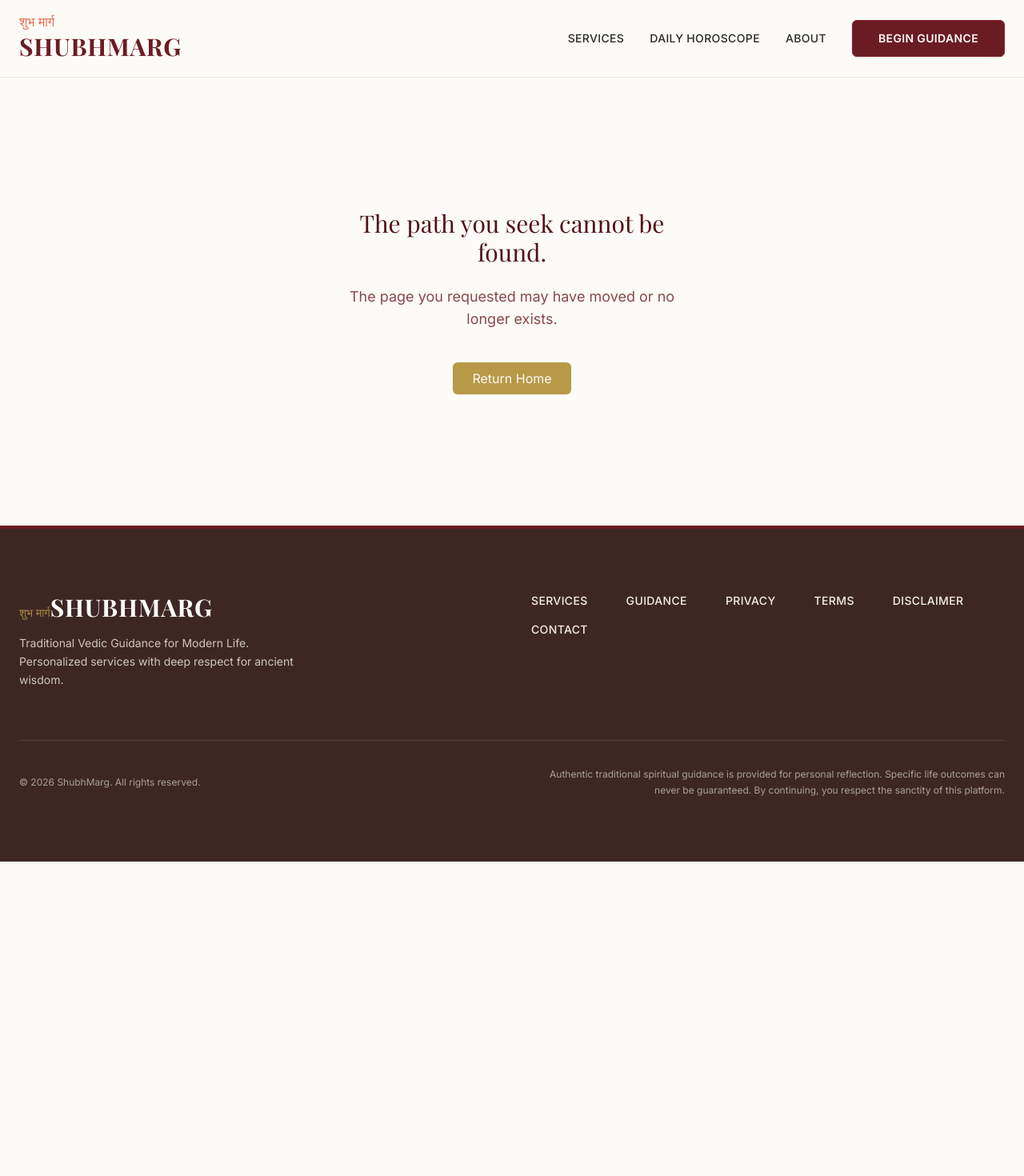
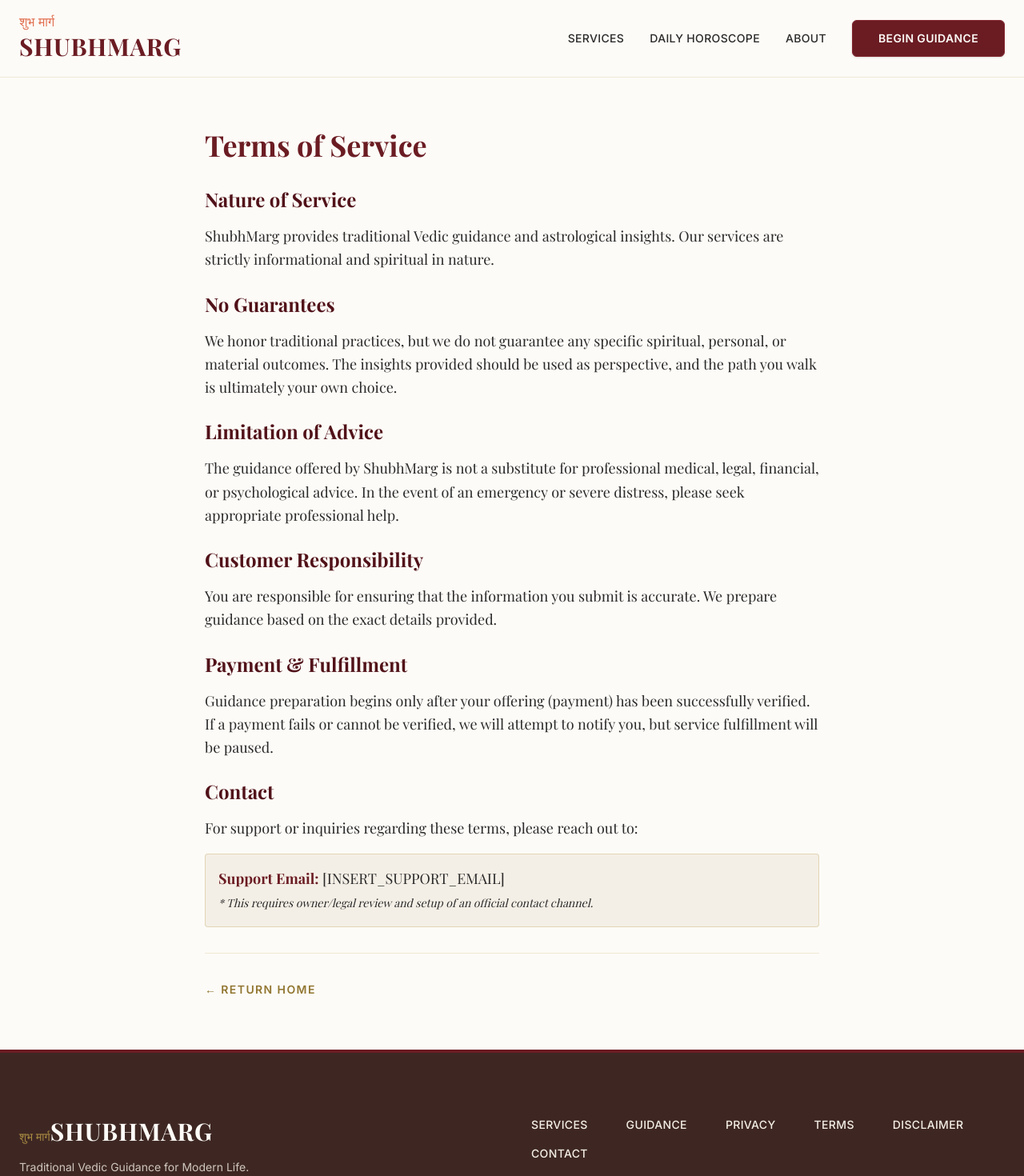
Before and after one commit to Sourabhdev002/shubhmarg, a Next.js app: page /terms in a window 1280 px wide. Before the commit this address had no page. Shown: the top 1470 px of the page at 80% size. Before the commit the page ends 1077 px from the top, so only its background shows below. Built offline with nearby package versions, Linux system fonts and the light colour scheme; a web font is replaced by a local one.

Commit message:
Add customer contact and privacy consent

```diff
--- a/src/app/admin/guidance-requests/AdminDashboardClient.tsx
+++ b/src/app/admin/guidance-requests/AdminDashboardClient.tsx
@@ -355,6 +355,10 @@ export default function AdminDashboardClient({ initialRequests }: Props) {
                     <dt className="text-sm font-medium text-gray-500">Full Name</dt>
                     <dd className="mt-1 text-sm text-gray-900 font-medium">{selectedRequest.full_name}</dd>
                   </div>
+                  <div className="bg-white p-3 border border-gray-100 rounded-lg shadow-sm">
+                    <dt className="text-sm font-medium text-gray-500">Email Address</dt>
+                    <dd className="mt-1 text-sm text-gray-900 font-medium">{selectedRequest.email || <span className="text-gray-400 italic">Not provided</span>}</dd>
+                  </div>
 
                   <div className="grid grid-cols-2 gap-4">
                     <div className="bg-white p-3 border border-gray-100 rounded-lg shadow-sm">
--- /dev/null
+++ b/src/app/privacy-policy/page.tsx
@@ -0,0 +1,60 @@
+import Link from "next/link";
+
+export const metadata = {
+  title: "Privacy Policy | ShubhMarg",
+  description: "How we collect, use, and protect your information.",
+};
+
+export default function PrivacyPolicy() {
+  return (
+    <div className="min-h-[80vh] bg-brand-ivory text-charcoal py-16 px-6">
+      <div className="max-w-3xl mx-auto space-y-8">
+        <h1 className="text-4xl font-bold font-serif text-brand-maroon">Privacy Policy</h1>
+
+        <div className="space-y-6 text-lg leading-relaxed font-serif">
+          <section>
+            <h2 className="text-2xl font-bold text-brand-maroon-dark mb-4">What Information We Collect</h2>
+            <p>
+              To provide personalized Vedic guidance, we collect your name, email address, and specific astrological details including your birth date, birth time, and birth location.
+            </p>
+          </section>
+
+          <section>
+            <h2 className="text-2xl font-bold text-brand-maroon-dark mb-4">Why We Collect This Information</h2>
+            <p>
+              Your astrological details are essential for preparing accurate, traditional guidance and analysis. Your name and email address are used strictly to securely deliver your requested guidance and communicate regarding your request.
+            </p>
+          </section>
+
+          <section>
+            <h2 className="text-2xl font-bold text-brand-maroon-dark mb-4">Who Has Access</h2>
+            <p>
+              Your information is accessed only by authorized ShubhMarg staff and our practitioners for the sole purpose of fulfilling your requested service. We do not sell your personal information.
+            </p>
+            <p className="mt-2 text-brand-saffron font-medium">
+              Important: Please avoid submitting any sensitive personal information that you do not want processed.
+            </p>
+          </section>
+
+          <section>
+            <h2 className="text-2xl font-bold text-brand-maroon-dark mb-4">Data Deletion and Contact</h2>
+            <p>
+              If you wish to have your information corrected or deleted from our records, or if you have any questions regarding how we handle your data, please contact us at:
+            </p>
+            <p className="mt-4 p-4 bg-brand-parchment rounded-sm border border-brand-gold/30">
+              <strong className="text-brand-maroon">Contact Email:</strong> [INSERT_CONTACT_EMAIL]
+              <br />
+              <em className="text-sm text-charcoal/70">* This requires owner/legal review and setup of an official contact channel.</em>
+            </p>
+          </section>
+        </div>
+
+        <div className="pt-8 border-t border-brand-gold/20">
+          <Link href="/" className="text-brand-gold-dark hover:text-brand-maroon font-semibold tracking-widest uppercase text-sm">
+            &larr; Return Home
+          </Link>
+        </div>
+      </div>
+    </div>
+  );
+}
--- a/src/app/request-guidance/actions.ts
+++ b/src/app/request-guidance/actions.ts
@@ -43,6 +43,9 @@ export async function submitGuidanceRequest(formData: GuidanceFormData) {
     if (!formData.fullName || formData.fullName.trim().length < 2) {
       return { success: false, error: "Full name is required and must be valid." };
     }
+    if (!formData.email || !/^\S+@\S+\.\S+$/.test(formData.email)) {
+      return { success: false, error: "A valid email address is required." };
+    }
     if (!formData.dateOfBirth || isNaN(Date.parse(formData.dateOfBirth))) {
       return { success: false, error: "A valid date of birth is required." };
     }
@@ -70,6 +73,9 @@ export async function submitGuidanceRequest(formData: GuidanceFormData) {
     if (!SERVICES.includes(formData.service)) {
       return { success: false, error: "Invalid service selected." };
     }
+    if (!formData.privacyConsent) {
+      return { success: false, error: "You must agree to the Privacy Policy and Terms of Service to proceed." };
+    }
 
     // 3. Generate Reference ID
     // Format: SHUBH-XXXXXX
@@ -87,6 +93,7 @@ export async function submitGuidanceRequest(formData: GuidanceFormData) {
           reference_id: referenceId,
           concern: formData.concern,
           full_name: formData.fullName.trim(),
+          email: formData.email.trim(),
           date_of_birth: formData.dateOfBirth,
           time_of_birth: formData.timeOfBirth || null,
           birth_place: formData.birthPlace.trim(),
@@ -95,6 +102,8 @@ export async function submitGuidanceRequest(formData: GuidanceFormData) {
           question: formData.question.trim(),
           service: formData.service,
           payment_amount: paymentAmount,
+          privacy_consent: true,
+          privacy_consent_at: new Date().toISOString(),
         }
       ]);
 
--- /dev/null
+++ b/src/app/terms/page.tsx
@@ -0,0 +1,71 @@
+import Link from "next/link";
+
+export const metadata = {
+  title: "Terms of Service | ShubhMarg",
+  description: "Terms and conditions for using ShubhMarg services.",
+};
+
+export default function TermsOfService() {
+  return (
+    <div className="min-h-[80vh] bg-brand-ivory text-charcoal py-16 px-6">
+      <div className="max-w-3xl mx-auto space-y-8">
+        <h1 className="text-4xl font-bold font-serif text-brand-maroon">Terms of Service</h1>
+
+        <div className="space-y-6 text-lg leading-relaxed font-serif">
+          <section>
+            <h2 className="text-2xl font-bold text-brand-maroon-dark mb-4">Nature of Service</h2>
+            <p>
+              ShubhMarg provides traditional Vedic guidance and astrological insights. Our services are strictly informational and spiritual in nature.
+            </p>
+          </section>
+
+          <section>
+            <h2 className="text-2xl font-bold text-brand-maroon-dark mb-4">No Guarantees</h2>
+            <p>
+              We honor traditional practices, but we do not guarantee any specific spiritual, personal, or material outcomes. The insights provided should be used as perspective, and the path you walk is ultimately your own choice.
+            </p>
+          </section>
+
+          <section>
+            <h2 className="text-2xl font-bold text-brand-maroon-dark mb-4">Limitation of Advice</h2>
+            <p>
+              The guidance offered by ShubhMarg is not a substitute for professional medical, legal, financial, or psychological advice. In the event of an emergency or severe distress, please seek appropriate professional help.
+            </p>
+          </section>
+
+          <section>
+            <h2 className="text-2xl font-bold text-brand-maroon-dark mb-4">Customer Responsibility</h2>
+            <p>
+              You are responsible for ensuring that the information you submit is accurate. We prepare guidance based on the exact details provided.
+            </p>
+          </section>
+
+          <section>
+            <h2 className="text-2xl font-bold text-brand-maroon-dark mb-4">Payment & Fulfillment</h2>
+            <p>
+              Guidance preparation begins only after your offering (payment) has been successfully verified. If a payment fails or cannot be verified, we will attempt to notify you, but service fulfillment will be paused.
+            </p>
+          </section>
+
+          <section>
+            <h2 className="text-2xl font-bold text-brand-maroon-dark mb-4">Contact</h2>
+            <p>
+              For support or inquiries regarding these terms, please reach out to:
+            </p>
+            <p className="mt-4 p-4 bg-brand-parchment rounded-sm border border-brand-gold/30">
+              <strong className="text-brand-maroon">Support Email:</strong> [INSERT_SUPPORT_EMAIL]
+              <br />
+              <em className="text-sm text-charcoal/70">* This requires owner/legal review and setup of an official contact channel.</em>
+            </p>
+          </section>
+        </div>
+
+        <div className="pt-8 border-t border-brand-gold/20">
+          <Link href="/" className="text-brand-gold-dark hover:text-brand-maroon font-semibold tracking-widest uppercase text-sm">
+            &larr; Return Home
+          </Link>
+        </div>
+      </div>
+    </div>
+  );
+}
--- a/src/components/forms/StepBirthDetails.tsx
+++ b/src/components/forms/StepBirthDetails.tsx
@@ -14,6 +14,8 @@ export default function StepBirthDetails({ formData, updateForm, onNext, onBack
 
   const isFormValid =
     formData.fullName.trim() !== "" &&
+    formData.email.trim() !== "" &&
+    /^\S+@\S+\.\S+$/.test(formData.email) &&
     formData.dateOfBirth.trim() !== "" &&
     formData.birthPlace.trim() !== "" &&
     formData.currentCity.trim() !== "" &&
@@ -29,6 +31,7 @@ export default function StepBirthDetails({ formData, updateForm, onNext, onBack
       </p>
 
       <div className="mt-8 space-y-6">
+        <div className="grid gap-6 sm:grid-cols-2">
           <div>
             <label htmlFor="fullName" className="block text-sm font-medium text-slate-900">
               Full Name <span className="text-red-500">*</span>
@@ -43,6 +46,23 @@ export default function StepBirthDetails({ formData, updateForm, onNext, onBack
                 className="block w-full rounded-md border-0 py-2.5 text-slate-900 shadow-sm ring-1 ring-inset ring-slate-300 placeholder:text-slate-400 focus:ring-2 focus:ring-inset focus:ring-amber-600 sm:text-sm sm:leading-6 px-3"
                 placeholder="Enter your full name"
               />
+            </div>
+          </div>
+          <div>
+            <label htmlFor="email" className="block text-sm font-medium text-slate-900">
+              Email Address <span className="text-red-500">*</span>
+            </label>
+            <div className="mt-2">
+              <input
+                type="email"
+                name="email"
+                id="email"
+                value={formData.email}
+                onChange={handleChange}
+                className="block w-full rounded-md border-0 py-2.5 text-slate-900 shadow-sm ring-1 ring-inset ring-slate-300 placeholder:text-slate-400 focus:ring-2 focus:ring-inset focus:ring-amber-600 sm:text-sm sm:leading-6 px-3"
+                placeholder="you@example.com"
+              />
+            </div>
           </div>
         </div>
 
--- a/src/components/forms/StepReview.tsx
+++ b/src/components/forms/StepReview.tsx
@@ -1,13 +1,15 @@
+import Link from "next/link";
 import { GuidanceFormData } from "@/types/guidance";
 
 interface Props {
   formData: GuidanceFormData;
+  updateForm: (fields: Partial<GuidanceFormData>) => void;
   onSubmit: () => void;
   onBack: () => void;
   isSubmitting: boolean;
 }
 
-export default function StepReview({ formData, onSubmit, onBack, isSubmitting }: Props) {
+export default function StepReview({ formData, updateForm, onSubmit, onBack, isSubmitting }: Props) {
   return (
     <div className="animate-in fade-in slide-in-from-bottom-4 duration-500">
       <h2 className="text-2xl font-bold tracking-tight text-slate-900 sm:text-3xl">
@@ -29,6 +31,12 @@ export default function StepReview({ formData, onSubmit, onBack, isSubmitting }:
             <dt className="text-sm font-medium text-slate-900">Full Name</dt>
             <dd className="mt-1 text-sm leading-6 text-slate-700 sm:col-span-2 sm:mt-0">
               {formData.fullName}
+            </dd>
+          </div>
+          <div className="px-4 py-4 sm:grid sm:grid-cols-3 sm:gap-4 sm:px-6">
+            <dt className="text-sm font-medium text-slate-900">Email Address</dt>
+            <dd className="mt-1 text-sm leading-6 text-slate-700 sm:col-span-2 sm:mt-0">
+              {formData.email}
             </dd>
           </div>
           <div className="px-4 py-4 sm:grid sm:grid-cols-3 sm:gap-4 sm:px-6">
@@ -82,6 +90,27 @@ export default function StepReview({ formData, onSubmit, onBack, isSubmitting }:
         </p>
       </div>
 
+      <div className="mt-6 flex items-start">
+        <div className="flex h-6 items-center">
+          <input
+            id="consent"
+            name="consent"
+            type="checkbox"
+            checked={formData.privacyConsent}
+            onChange={(e) => updateForm({ privacyConsent: e.target.checked })}
+            className="h-4 w-4 rounded border-gray-300 text-amber-600 focus:ring-amber-600"
+          />
+        </div>
+        <div className="ml-3 text-sm leading-6">
+          <label htmlFor="consent" className="font-medium text-slate-900">
+            Privacy and Consent
+          </label>
+          <p className="text-slate-600">
+            I agree to the <Link href="/privacy-policy" className="text-brand-maroon underline hover:text-brand-saffron" target="_blank">Privacy Policy</Link> and <Link href="/terms" className="text-brand-maroon underline hover:text-brand-saffron" target="_blank">Terms of Service</Link>, and I consent to ShubhMarg using the information I provide to prepare and deliver my requested guidance.
+          </p>
+        </div>
+      </div>
+
       <div className="mt-10 flex items-center justify-between">
         <button
           type="button"
@@ -94,7 +123,7 @@ export default function StepReview({ formData, onSubmit, onBack, isSubmitting }:
         <button
           type="button"
           onClick={onSubmit}
-          disabled={isSubmitting}
+          disabled={isSubmitting || !formData.privacyConsent}
           className="rounded-full bg-amber-700 px-8 py-3 text-sm font-semibold text-white shadow-sm hover:bg-amber-800 focus-visible:outline focus-visible:outline-2 focus-visible:outline-offset-2 focus-visible:outline-amber-700 disabled:opacity-50 disabled:cursor-not-allowed transition-all flex items-center gap-2"
         >
           {isSubmitting ? (
--- a/src/components/guidance/GuidanceRequestForm.tsx
+++ b/src/components/guidance/GuidanceRequestForm.tsx
@@ -170,6 +170,7 @@ export default function GuidanceRequestForm() {
         {currentStep === 5 && (
           <StepReview
             formData={formData}
+            updateForm={updateForm}
             onSubmit={handleSubmit}
             onBack={prevStep}
             isSubmitting={isSubmitting}
--- a/src/types/admin.ts
+++ b/src/types/admin.ts
@@ -8,6 +8,7 @@ export interface GuidanceRequest {
   status: RequestStatus;
   concern: string;
   full_name: string;
+  email: string | null;
   date_of_birth: string;
   time_of_birth: string | null;
   birth_place: string;
@@ -16,6 +17,8 @@ export interface GuidanceRequest {
   question: string;
   service: string;
   notes: string | null;
+  privacy_consent: boolean;
+  privacy_consent_at: string | null;
   payment_status: PaymentStatus;
   payment_amount: number | null;
   payment_currency: string;
--- a/src/types/guidance.ts
+++ b/src/types/guidance.ts
@@ -1,6 +1,7 @@
 export interface GuidanceFormData {
   concern: string;
   fullName: string;
+  email: string;
   dateOfBirth: string;
   timeOfBirth: string; // optional
   birthPlace: string;
@@ -8,11 +9,13 @@ export interface GuidanceFormData {
   preferredLanguage: string;
   question: string;
   service: string;
+  privacyConsent: boolean;
 }
 
 export const initialGuidanceFormData: GuidanceFormData = {
   concern: "",
   fullName: "",
+  email: "",
   dateOfBirth: "",
   timeOfBirth: "",
   birthPlace: "",
@@ -20,4 +23,5 @@ export const initialGuidanceFormData: GuidanceFormData = {
   preferredLanguage: "",
   question: "",
   service: "",
+  privacyConsent: false,
 };
```
Also changed, not shown: 2 other files (tests, documents, lock files or other folders). Lines whose indentation alone changed are shown as unchanged.
